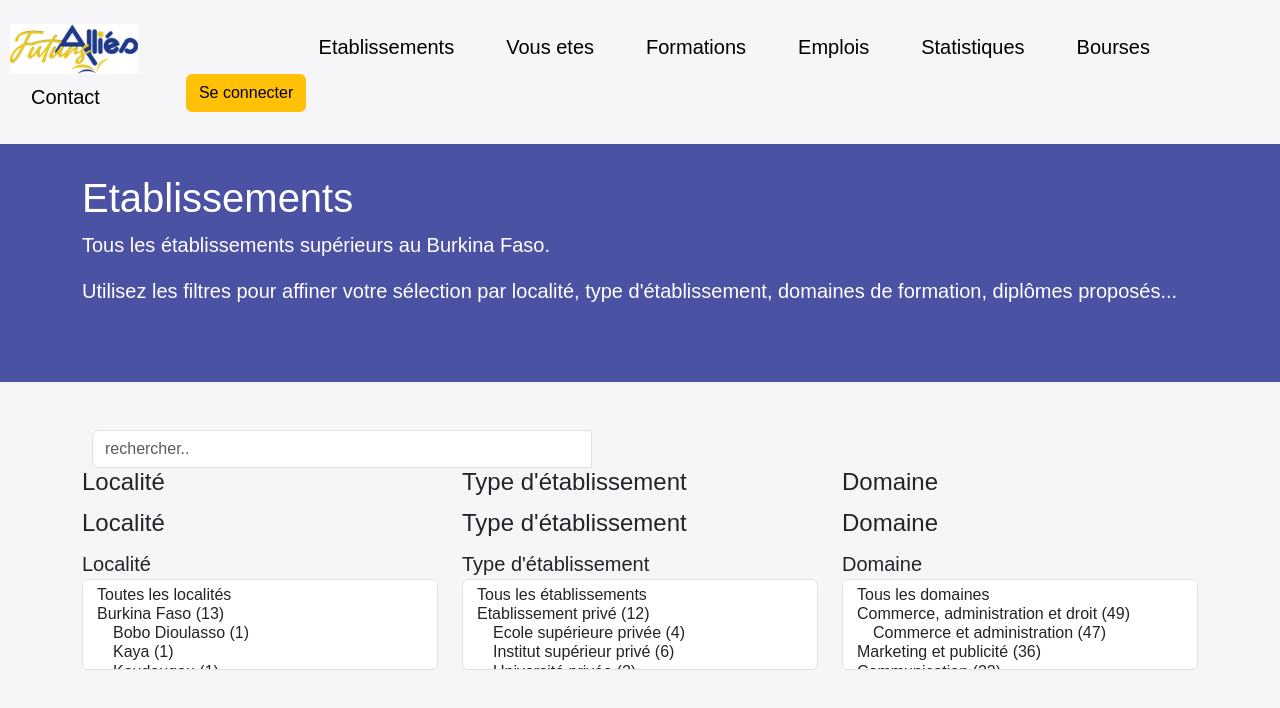
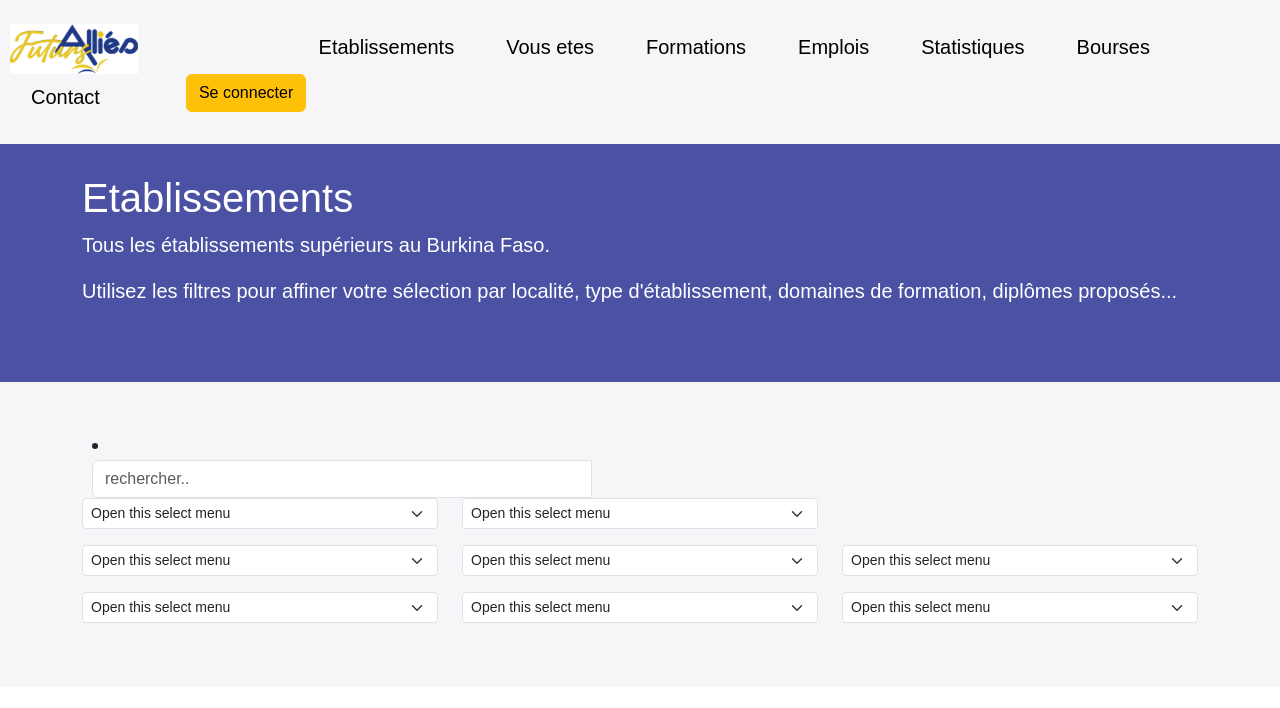
Before and after one commit to EmileNapon/fidalli2, an Angular app in the folder RecrutementIntelligent/: page /orientation/etablissement in a window 1280 px wide. Shown: the top 708 px of the page. Built offline with nearby package versions, Linux system fonts and the light colour scheme.

Commit message:
first commit

```diff
--- a/RecrutementIntelligent/src/app/orientations/etablissements/etablissements.component.html
+++ b/RecrutementIntelligent/src/app/orientations/etablissements/etablissements.component.html
@@ -63,79 +63,87 @@
 
         <div class="container py-5">
             <!-- Recherche -->
-    <ul class='nav'>
+
                 <li class="nav-item">
                     <form class="d-flex" role="search">
                         <input class="form-control search-input" type="search" placeholder="rechercher.." aria-label="Search">
                     </form>
                 </li>
-    </ul>
 
-    <!-- Facet Widgets -->
-    <div class="row">
-        <!-- Localité -->
-        <div class="col-md-4 mb-4">
-            <div class="wpgb-facet">
-                <h4 class="wpgb-facet-title">Localité</h4>
-                <fieldset>
-                    <legend class="sr-only">Localité</legend>
-                    <div class="form-group">
-                        <label for="locality-select" class="sr-only">Localité</label>
-                        <select id="locality-select" class="form-select" name="ville" multiple>
-                            <option value="">Toutes les localités</option>
-                            <option value="burkina-faso">Burkina Faso&nbsp;(13)</option>
-                            <option value="bobo-dioulasso">&emsp;Bobo Dioulasso&nbsp;(1)</option>
-                            <option value="kaya">&emsp;Kaya&nbsp;(1)</option>
-                            <option value="koudougou">&emsp;Koudougou&nbsp;(1)</option>
-                            <option value="ouagadougou">&emsp;Ouagadougou&nbsp;(10)</option>
+
+            <!-- Première ligne de sélection -->
+            <div class="row mb-3">
+                <div class="col-md-4">
+                    <select class="form-select form-select-sm" aria-label="Small select example">
+                        <option selected>Open this select menu</option>
+                        <option value="1">One</option>
+                        <option value="2">Two</option>
+                        <option value="3">Three</option>
                     </select>
                 </div>
-                </fieldset>
+                <div class="col-md-4">
+                    <select class="form-select form-select-sm" aria-label="Small select example">
+                        <option selected>Open this select menu</option>
+                        <option value="1">One</option>
+                        <option value="2">Two</option>
+                        <option value="3">Three</option>
+                    </select>
                 </div>
             </div>
 
-        <!-- Type d'établissement -->
-        <div class="col-md-4 mb-4">
-            <div class="wpgb-facet">
-                <h4 class="wpgb-facet-title">Type d'établissement</h4>
-                <fieldset>
-                    <legend class="sr-only">Type d'établissement</legend>
-                    <div class="form-group">
-                        <label for="type-etablissement-select" class="sr-only">Type d'établissement</label>
-                        <select id="type-etablissement-select" class="form-select" name="type_etablissement" multiple>
-                            <option value="">Tous les établissements</option>
-                            <option value="etablissement-prive">Etablissement privé&nbsp;(12)</option>
-                            <option value="ecole-superieure-privee">&emsp;Ecole supérieure privée&nbsp;(4)</option>
-                            <option value="institut-superieur-prive">&emsp;Institut supérieur privé&nbsp;(6)</option>
-                            <option value="universite-privee">&emsp;Université privée&nbsp;(2)</option>
-                            <option value="etablissement-public">Etablissement public&nbsp;(1)</option>
-                            <option value="grande-ecole-publique">&emsp;Grande école publique&nbsp;(1)</option>
+            <!-- Deuxième ligne de sélection -->
+            <div class="row mb-3">
+                <div class="col-md-4">
+                    <select class="form-select form-select-sm" aria-label="Small select example">
+                        <option selected>Open this select menu</option>
+                        <option value="1">One</option>
+                        <option value="2">Two</option>
+                        <option value="3">Three</option>
                     </select>
                 </div>
-                </fieldset>
+                <div class="col-md-4">
+                    <select class="form-select form-select-sm" aria-label="Small select example">
+                        <option selected>Open this select menu</option>
+                        <option value="1">One</option>
+                        <option value="2">Two</option>
+                        <option value="3">Three</option>
+                    </select>
+                </div>
+                <div class="col-md-4">
+                    <select class="form-select form-select-sm" aria-label="Small select example">
+                        <option selected>Open this select menu</option>
+                        <option value="1">One</option>
+                        <option value="2">Two</option>
+                        <option value="3">Three</option>
+                    </select>
                 </div>
             </div>
 
-        <!-- Domaine -->
-        <div class="col-md-4 mb-4">
-            <div class="wpgb-facet">
-                <h4 class="wpgb-facet-title">Domaine</h4>
-                <fieldset>
-                    <legend class="sr-only">Domaine</legend>
-                    <div class="form-group">
-                        <label for="domain-select" class="sr-only">Domaine</label>
-                        <select id="domain-select" class="form-select" name="domaine" multiple>
-                            <option value="">Tous les domaines</option>
-                            <option value="commerce-administration-et-droit">Commerce, administration et droit&nbsp;(49)</option>
-                            <option value="commerce-et-administration">&emsp;Commerce et administration&nbsp;(47)</option>
-                            <option value="marketing-et-publicite">&emsp;&emsp;Marketing et publicité&nbsp;(36)</option>
-                            <option value="communication">&emsp;&emsp;&emsp;Communication&nbsp;(22)</option>
-                            <option value="marketing">&emsp;&emsp;&emsp;Marketing&nbsp;(21)</option>
-                            <!-- Autres options... -->
+            <!-- Troisième ligne de sélection -->
+            <div class="row mb-3">
+                <div class="col-md-4">
+                    <select class="form-select form-select-sm" aria-label="Small select example">
+                        <option selected>Open this select menu</option>
+                        <option value="1">One</option>
+                        <option value="2">Two</option>
+                        <option value="3">Three</option>
                     </select>
                 </div>
-                </fieldset>
+                <div class="col-md-4">
+                    <select class="form-select form-select-sm" aria-label="Small select example">
+                        <option selected>Open this select menu</option>
+                        <option value="1">One</option>
+                        <option value="2">Two</option>
+                        <option value="3">Three</option>
+                    </select>
                 </div>
+                <div class="col-md-4">
+                    <select class="form-select form-select-sm" aria-label="Small select example">
+                        <option selected>Open this select menu</option>
+                        <option value="1">One</option>
+                        <option value="2">Two</option>
+                        <option value="3">Three</option>
+                    </select>
                 </div>
             </div>
         </div>
```
Lines whose indentation alone changed are shown as unchanged.
